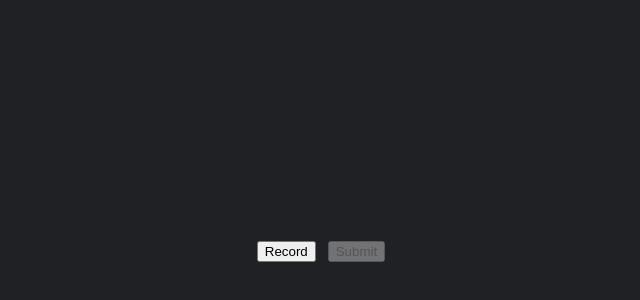
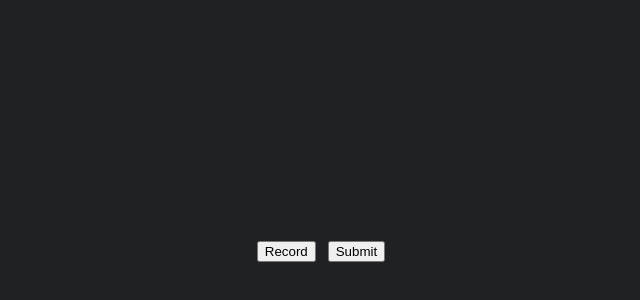
Before and after one commit to jjgp/magic-packet, a React (Create React App) app in the folder deploy/client/: page / in a window 1280 px wide. Shown: the part 304-604 px from the top of the page, without its empty margins (313-953 px from the left). Built offline with nearby package versions, Linux system fonts and the light colour scheme.

Commit message:
Remove media recorder and opting for analyser data

```diff
--- a/deploy/client/src/App.js
+++ b/deploy/client/src/App.js
@@ -1,21 +1,14 @@
 import { useRef } from "react";
 import "./App.css";
-import { useAudioVisualizer, useMediaRecorder } from "./hooks";
+import { useAnalyserRecorder } from "./hooks";
 import { useAudioStreamSource, useUserMedia } from "./providers";
 
 const App = () => {
   const canvasRef = useRef();
-  const { stream, start, stop: stopStream } = useUserMedia();
-  const { blob, stop: stopRecorder } = useMediaRecorder(stream);
+  const { start } = useUserMedia();
   const { source } = useAudioStreamSource();
-  useAudioVisualizer(source, canvasRef, { displaySeconds: 1 });
 
-  const canSubmit = !stream && blob && blob.size;
-
-  const stop = () => {
-    stopRecorder();
-    stopStream();
-  };
+  useAnalyserRecorder(source, canvasRef, { numberOfSeconds: 1 });
 
   const submit = async () => {
     /*
@@ -30,17 +23,15 @@ const App = () => {
     console.log(await fetch("/api"));
   };
 
-  const toggleStream = () => (stream ? stop() : start());
-
   return (
     <div className="App">
       <header className="App-header">
         <canvas ref={canvasRef} width={window.innerWidth} height={300} />
         <div className="App-btns">
-          <button className="App-btn" onClick={toggleStream}>
-            {stream ? "Stop Record" : "Record"}
+          <button className="App-btn" onClick={start}>
+            {"Record"}
           </button>
-          <button className="App-btn" disabled={!canSubmit} onClick={submit}>
+          <button className="App-btn" onClick={submit}>
             {"Submit"}
           </button>
         </div>
--- a/deploy/client/src/hooks/index.js
+++ b/deploy/client/src/hooks/index.js
@@ -1,4 +1,4 @@
 export { useAudioContext } from "./useAudioContext";
-export { useAudioVisualizer } from "./useAudioVisualizer";
+export { useAnalyserRecorder } from "./useAnalyserRecorder";
 export { useMediaRecorder } from "./useMediaRecorder";
 export { useSourceAnalyser } from "./useSourceAnalyser";
--- a/deploy/client/src/hooks/useAudioVisualizer.js
+++ b/deploy/client/src/hooks/useAnalyserRecorder.js
@@ -23,16 +23,17 @@ function resampleMaxAmplitudes(input, outputLength) {
   return output;
 }
 
-export const useAudioVisualizer = (source, canvasRef, parameters) => {
+export const useAnalyserRecorder = (source, canvasRef, parameters) => {
   const {
     amplitudeSpacing = 3,
     amplitudeWidth = 2,
-    displaySeconds = 1,
+    numberOfSeconds = 1,
     strokeStyle = "#fff",
   } = parameters;
 
   const analyser = useSourceAnalyser(source);
   const amplitudesRef = useRef([]);
+  const timeDataRef = useRef([]);
 
   useEffect(() => {
     if (analyser) {
@@ -43,27 +44,32 @@ export const useAudioVisualizer = (source, canvasRef, parameters) => {
         width / (amplitudeSpacing + amplitudeWidth)
       );
       const resampledLength = Math.floor(
-        (fftSize * amplitudesLength) / (sampleRate * displaySeconds)
+        (fftSize * amplitudesLength) / (sampleRate * numberOfSeconds)
       );
 
       let amplitudes = Array(amplitudesLength).fill(-Infinity);
       const timeDomainData = new Uint8Array(fftSize);
-      const intervalId = setInterval(() => {
+      const getAmplitudes = () => {
         amplitudes = amplitudes.slice(resampledLength);
         analyser.getByteTimeDomainData(timeDomainData);
+        timeDataRef.current.push(timeDomainData.slice());
         const resampled = resampleMaxAmplitudes(
           timeDomainData,
           resampledLength
         );
         amplitudes.push(...resampled);
         amplitudesRef.current = amplitudes;
-      }, (fftSize / sampleRate) * 1e3);
+      };
+
+      getAmplitudes();
+      const delay = (fftSize / sampleRate) * 1e3;
+      const intervalId = setInterval(getAmplitudes, delay);
 
       return function () {
         clearInterval(intervalId);
       };
     }
-  }, [analyser, amplitudeSpacing, amplitudeWidth, canvasRef, displaySeconds]);
+  }, [analyser, amplitudeSpacing, amplitudeWidth, canvasRef, numberOfSeconds]);
 
   useEffect(() => {
     let animationFrame;
@@ -103,4 +109,4 @@ export const useAudioVisualizer = (source, canvasRef, parameters) => {
   }, [amplitudeSpacing, amplitudeWidth, canvasRef, strokeStyle]);
 };
 
-export default useAudioVisualizer;
+export default useAnalyserRecorder;
--- a/deploy/client/src/hooks/useMediaRecorder.js
+++ b/deploy/client/src/hooks/useMediaRecorder.js
@@ -1,6 +1,6 @@
 import { useEffect, useRef, useState } from "react";
 
-export const useMediaRecorder = (stream) => {
+export const useMediaRecorder = (stream, timeslice) => {
   const [blob, setBlob] = useState();
   const recorderRef = useRef();
 
@@ -8,18 +8,20 @@ export const useMediaRecorder = (stream) => {
 
   useEffect(() => {
     if (stream) {
-      const recorder = new MediaRecorder(stream);
+      const recorder = new MediaRecorder(stream, {
+        audioBitsPerSecond: 24 * stream.context.sampleRate,
+      });
 
       recorder.ondataavailable = (e) => {
         const blob = new Blob([e.data], { type: "audio/ogg; codecs=opus" });
         setBlob(blob);
       };
 
-      recorder.start();
+      recorder.start(timeslice);
 
       recorderRef.current = recorder;
     }
-  }, [stream]);
+  }, [stream, timeslice]);
 
   return { blob, stop };
 };
--- a/deploy/client/src/providers/AudioStreamSource.js
+++ b/deploy/client/src/providers/AudioStreamSource.js
@@ -14,10 +14,11 @@ const AudioStreamSource = ({ children, context }) => {
   useEffect(() => {
     if (stream && !source) {
       setSource(context.createMediaStreamSource(stream));
-    } else if (!stream && source) {
-      setSource(null);
+      return function () {
+        setSource(null);
+      };
     }
-  }, [context, source, stream]);
+  }, [context, stream]);
 
   useEffect(() => () => source && source.disconnect(), [source]);
 
--- a/deploy/client/src/providers/UserMedia.js
+++ b/deploy/client/src/providers/UserMedia.js
@@ -26,14 +26,20 @@ const UserMedia = ({ children, mediaStreamConstraints }) => {
     );
   }, [mediaStreamConstraints]);
 
-  const stop = useCallback(() => {
+  const stopStream = (stream) => {
     if (stream) {
       stream.getTracks().forEach((track) => track.stop());
-      setStream(null);
     }
+  };
+
+  const stop = useCallback(() => stopStream(stream), [stream]);
+
+  useEffect(() => {
+    const previousStream = stream;
+    return function () {
+      stopStream(previousStream);
+    };
   }, [stream]);
-
-  useEffect(() => () => stop(), [mediaStreamConstraints, stop]);
 
   return (
     <UserMediaContext.Provider
```
